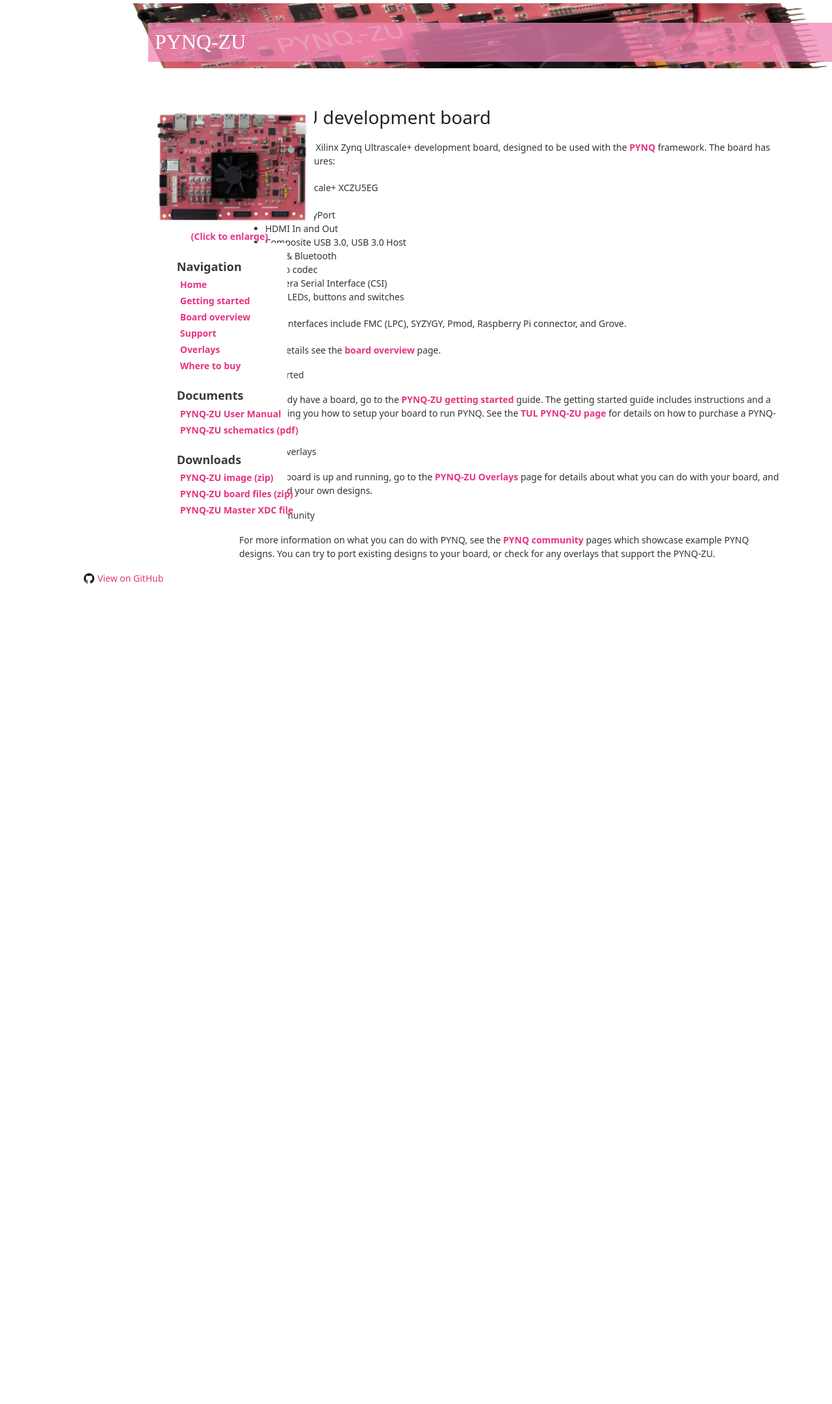
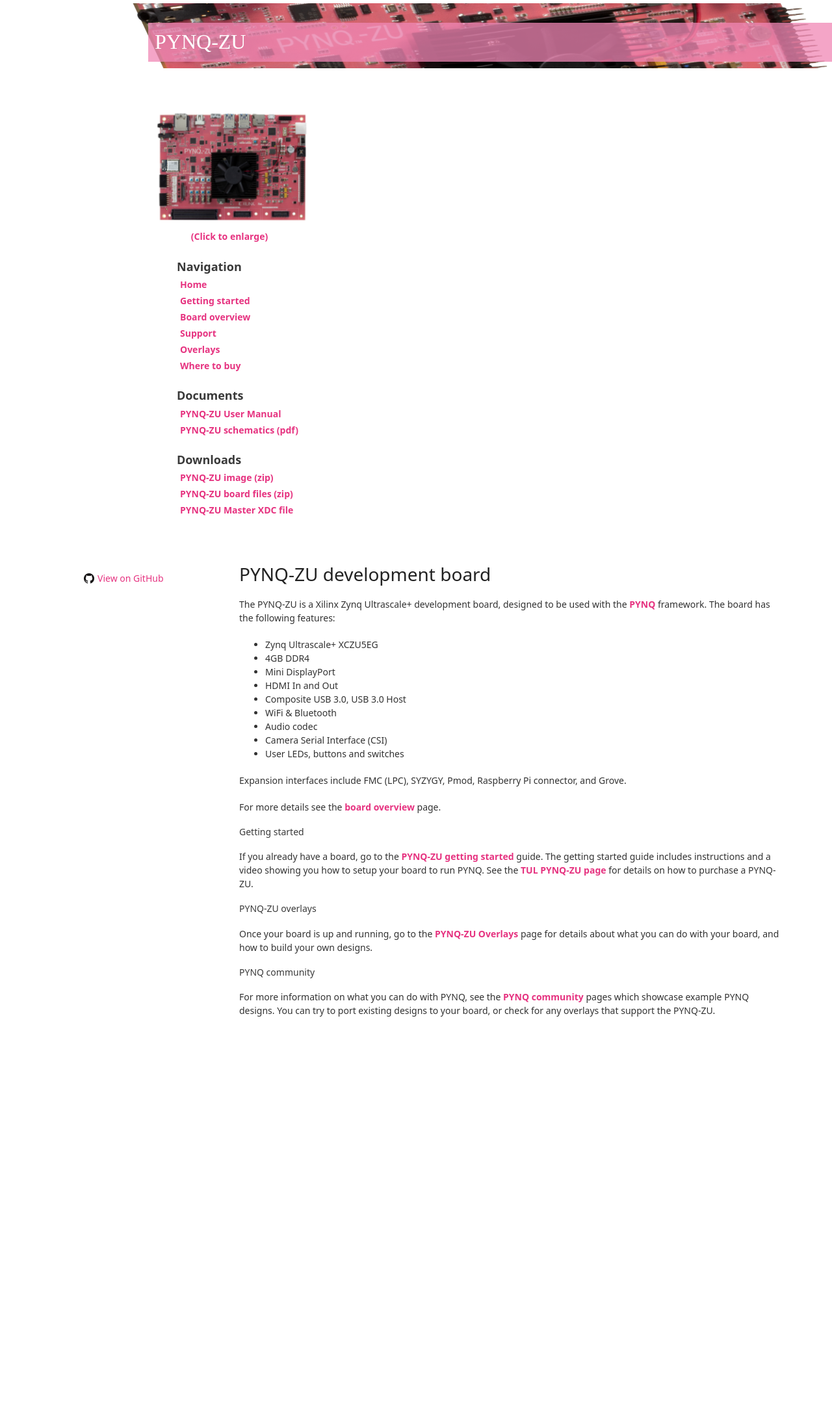
Before and after one commit to Xilinx/PYNQ-ZU, a Jekyll site: the page built from docs/index.md, in a window 1280 px wide. Shown: the whole page at 65% size. Built offline with Jekyll 4.4.1, drawn with Linux system fonts in a browser that asks for light colours; nearby versions of some CDN libraries; our own code applies the rules of GitHub Pages for plain Markdown files.

Commit message:
Update jekyll-theme-minimal.scss

```diff
--- a/docs/_sass/jekyll-theme-minimal.scss
+++ b/docs/_sass/jekyll-theme-minimal.scss
@@ -298,7 +298,6 @@
         text-align: center;
     }
     .navcontent{
-        width: 10%;
         float: left;
         z-index: 300;
     }
```
